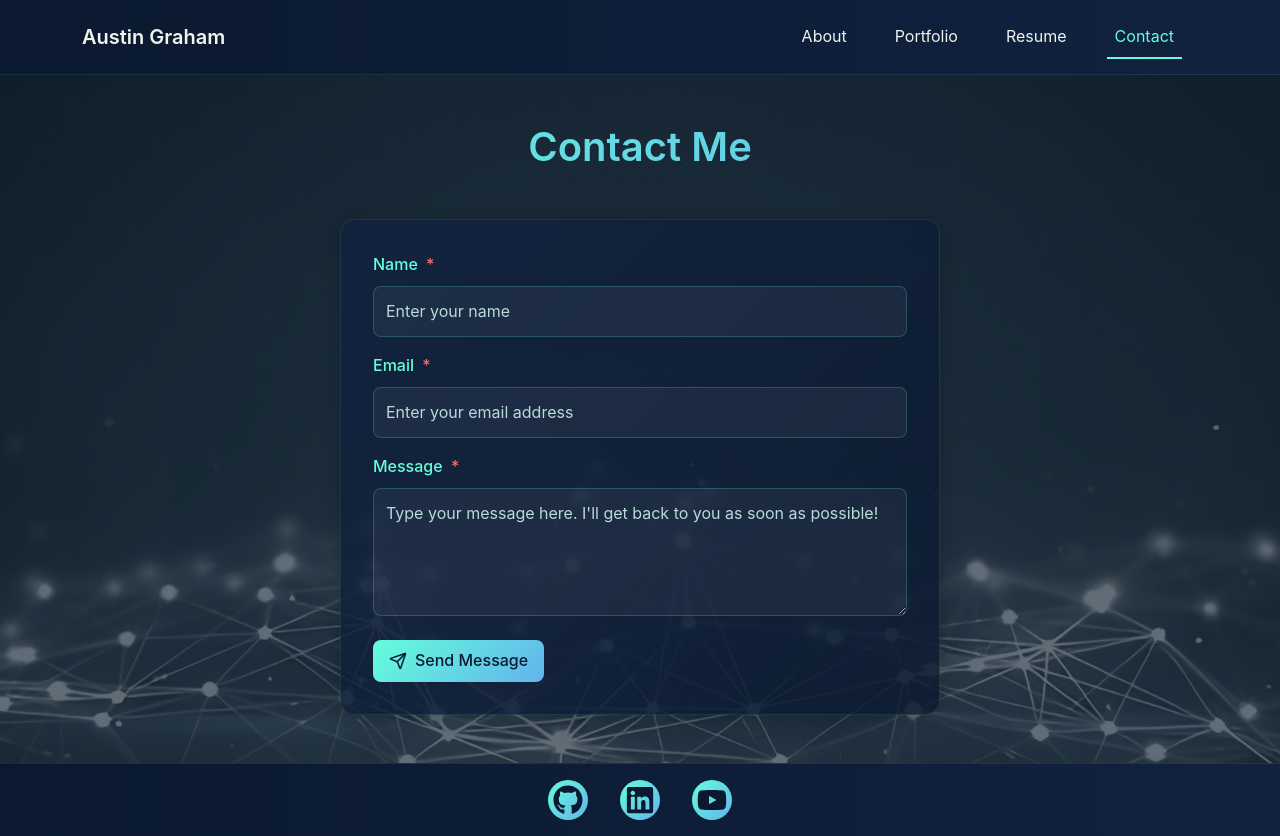
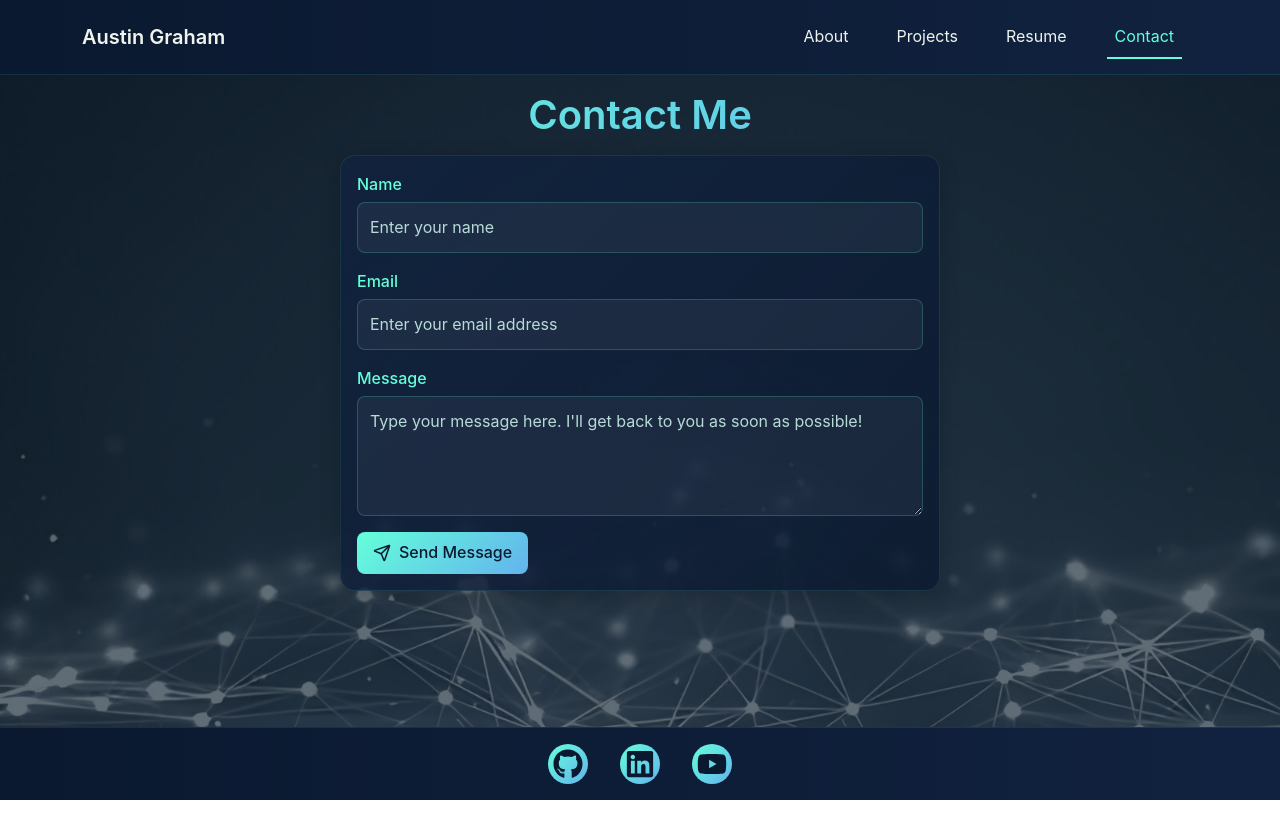
Before and after one commit to kyoriku/react-portfolio, a React (Vite) app: page /contact in a window 1280 px wide. After the commit the page ends 800 px from the top, so only its background shows below. Built offline with nearby package versions, Linux system fonts and the light colour scheme.

Commit message:
fix: improved responsive spacing and layout

```diff
--- a/src/components/About.jsx
+++ b/src/components/About.jsx
@@ -22,10 +22,9 @@ const About = () => {
       animate="visible"
     >
       <motion.h1
-        className="text-center mb-5 gradient-text"
+        className="text-center mb-3 mb-md-5 gradient-text heading-spacer"
         variants={headingVariants}
       >
-        About Me
       </motion.h1>
 
       <motion.div
--- a/src/components/Contact.jsx
+++ b/src/components/Contact.jsx
@@ -100,12 +100,12 @@ const Contact = () => {
 
   return (
     <motion.section
-      className="contact-section container py-5"
+      className="contact-section container py-3"
       initial="hidden"
       animate="visible"
     >
       <motion.h1
-        className="text-center mb-5 gradient-text"
+        className="text-center mb-3 gradient-text"
         variants={headingVariants}
       >
         Contact Me
@@ -132,8 +132,8 @@ const Contact = () => {
 
           <div className="form-group">
             <div className="label-container">
-              <label htmlFor="name" className="form-label">
-                Name <span className="required">*</span>
+              <label htmlFor="name" className="form-label mb-1">
+                Name
               </label>
               {nameError && <span className="inline-error">{nameError}</span>}
             </div>
@@ -154,8 +154,8 @@ const Contact = () => {
 
           <div className="form-group">
             <div className="label-container">
-              <label htmlFor="email" className="form-label">
-                Email <span className="required">*</span>
+              <label htmlFor="email" className="form-label mb-1">
+                Email
               </label>
               {emailError && <span className="inline-error">{emailError}</span>}
             </div>
@@ -176,8 +176,8 @@ const Contact = () => {
 
           <div className="form-group">
             <div className="label-container">
-              <label htmlFor="message" className="form-label">
-                Message <span className="required">*</span>
+              <label htmlFor="message" className="form-label mb-1">
+                Message
               </label>
               {messageError && <span className="inline-error">{messageError}</span>}
             </div>
@@ -186,7 +186,7 @@ const Contact = () => {
               id="message"
               name="message"
               placeholder="Type your message here. I'll get back to you as soon as possible!"
-              rows="4"
+              // rows="4"
               value={message}
               onChange={handleMessageChange}
               onBlur={handleMessageChange}
--- a/src/components/Navigation.jsx
+++ b/src/components/Navigation.jsx
@@ -38,7 +38,7 @@ const Navigation = () => {
           <ul className="navbar-nav ms-auto">
             {[
               { name: 'About', path: '/' },
-              { name: 'Portfolio', path: '/portfolio' },
+              { name: 'Projects', path: '/projects' },
               { name: 'Resume', path: '/resume' },
               { name: 'Contact', path: '/contact' }
             ].map((item) => (
--- a/src/components/Portfolio.jsx
+++ b/src/components/Portfolio.jsx
@@ -81,19 +81,19 @@ const Portfolio = () => {
 
   return (
     <motion.section
-      className="portfolio-section container py-5"
+      className="portfolio-section container py-3 pb-4"
       initial="hidden"
       animate="visible"
     >
       <motion.h1
-        className="text-center mb-5 gradient-text"
+        className="text-center mb-3 gradient-text"
         variants={headingVariants}
       >
-        My Portfolio
+        Projects
       </motion.h1>
 
       <motion.div
-        className="row g-4"
+        className="row g-3 project-grid"
         variants={containerVariants}
       >
         {projects.map((project, index) => (
--- a/src/components/Resume.jsx
+++ b/src/components/Resume.jsx
@@ -18,15 +18,15 @@ const contentVariants = {
 const Resume = () => {
   return (
     <motion.section
-      className='resume-section container py-5'
+      className='resume-section container py-3'
       initial="hidden"
       animate="visible"
     >
       <motion.h1
-        className='text-center mb-5 gradient-text'
+        className='text-center mb-3 gradient-text'
         variants={headingVariants}
       >
-        My Skills & Experience
+        Skills & Experience
       </motion.h1>
 
       <motion.div
--- a/src/main.jsx
+++ b/src/main.jsx
@@ -19,7 +19,7 @@ const router = createBrowserRouter([
         element: <About />,
       },
       {
-        path: '/portfolio',
+        path: '/projects',
         element: <Portfolio />,
       },
       {
--- a/src/styles/About.css
+++ b/src/styles/About.css
@@ -40,7 +40,7 @@ body::before {
 .content-card {
   background: linear-gradient(135deg, rgba(17, 34, 64, 0.8) 0%, rgba(10, 25, 47, 0.8) 100%);
   border-radius: 15px;
-  padding: 2rem;
+  padding: 1.5rem;
   border: 1px solid rgba(100, 255, 218, 0.1);
   box-shadow: 0 4px 20px rgba(0, 0, 0, 0.2);
 }
@@ -70,3 +70,13 @@ body::before {
   color: #EEF4ED;
   line-height: 1.6;
 }
+
+.heading-spacer {
+  height: 0;
+}
+
+@media (min-width: 768px) {
+  .heading-spacer {
+    height: 32px;
+  }
+}
--- a/src/styles/Contact.css
+++ b/src/styles/Contact.css
@@ -18,7 +18,7 @@
 .contact-form {
   background: linear-gradient(135deg, rgba(17, 34, 64, 0.8) 0%, rgba(10, 25, 47, 0.8) 100%);
   border-radius: 15px;
-  padding: 2rem;
+  padding: 1rem;
   border: 1px solid rgba(100, 255, 218, 0.1);
   box-shadow: 0 4px 20px rgba(0, 0, 0, 0.2);
 }
@@ -29,7 +29,7 @@
 
 .form-label {
   display: block;
-  margin-bottom: 0.5rem;
+  /* margin-bottom: 0.5rem; */
   color: #64ffda;
   font-weight: 500;
 }
@@ -109,7 +109,7 @@ textarea.form-input {
 }
 
 .status-message {
-  margin-top: 1.5rem;
+  margin-top: 1rem;
   padding: 1rem;
   border-radius: 8px;
   text-align: center;
@@ -169,7 +169,6 @@ textarea.form-input {
 }
 
 .status-message {
-  /* ... existing styles ... */
   display: flex;
   align-items: center;
   justify-content: center;
@@ -179,3 +178,7 @@ textarea.form-input {
 .status-icon {
   flex-shrink: 0;
 }
+
+textarea.form-input {
+  display: block;
+}
--- a/src/styles/ErrorPage.css
+++ b/src/styles/ErrorPage.css
@@ -3,7 +3,7 @@
   border-radius: 15px;
   border: 1px solid rgba(100, 255, 218, 0.1);
   box-shadow: 0 4px 20px rgba(0, 0, 0, 0.2);
-  padding: 3rem;
+  padding: 1.5rem;
   text-align: center;
   max-width: 500px;
   margin: 0 auto;
@@ -28,7 +28,7 @@
 .error-details {
   color: #ff6b6b;
   font-size: 1rem;
-  margin-bottom: 2rem;
+  margin-bottom: 1rem;
   opacity: 0.8;
 }
 
--- a/src/styles/Portfolio.css
+++ b/src/styles/Portfolio.css
@@ -9,3 +9,20 @@
   color: transparent;
   font-weight: 600;
 }
+
+/* .project-grid {
+  --bs-gutter-y: 0.75rem;
+  --bs-gutter-x: 1.5rem;
+}
+
+@media (min-width: 768px) {
+  .project-grid {
+    --bs-gutter-y: 1.5rem;
+  }
+} */
+
+@media (max-width: 768px) {  /* Mobile only */
+  .project-grid {
+    --bs-gutter-y: 0.75rem !important;
+  }
+}
--- a/src/styles/Resume.css
+++ b/src/styles/Resume.css
@@ -20,7 +20,7 @@
 .resume-download-container {
   display: flex;
   justify-content: center;
-  margin-top: 3rem;
+  margin-top: 1.5rem;
 }
 
 .resume-button {
--- a/src/styles/Skills.css
+++ b/src/styles/Skills.css
@@ -1,13 +1,13 @@
 .skills-container {
   display: flex;
   flex-direction: column;
-  gap: 2rem;
+  gap: 1rem;
 }
 
 .skill-card {
   background: linear-gradient(135deg, rgba(17, 34, 64, 0.8) 0%, rgba(10, 25, 47, 0.8) 100%);
   border-radius: 15px;
-  padding: 1.5rem;
+  padding: 1rem;
   border: 1px solid rgba(100, 255, 218, 0.1);
   box-shadow: 0 4px 20px rgba(0, 0, 0, 0.2);
 }
@@ -22,7 +22,7 @@
 .skill-divider {
   height: 1px;
   background: rgba(100, 255, 218, 0.3);
-  margin: 1rem 0 1.5rem;
+  margin: 0.75rem 0 1rem;
 }
 
 .skills-grid {
@@ -36,7 +36,7 @@
   display: flex;
   flex-direction: column;
   align-items: center;
-  gap: 0.75rem;
+  gap: 0.25rem;
 }
 
 .skill-icon-container {
@@ -44,8 +44,8 @@
   width: 60px;
   height: 60px;
   border-radius: 12px;
-  overflow: hidden;
-  border: 2px solid rgba(100, 255, 218, 0.1);
+  /* overflow: hidden; */
+  /* border: 2px solid rgba(100, 255, 218, 0.1); */
 }
 
 .skill-icon {
@@ -61,7 +61,7 @@
   left: 0;
   right: 0;
   bottom: 0;
-  background: linear-gradient(135deg, rgba(100, 255, 218, 0.1) 0%, transparent 100%);
+  /* background: linear-gradient(135deg, rgba(100, 255, 218, 0.1) 0%, transparent 100%); */
 }
 
 .skill-name {
```
